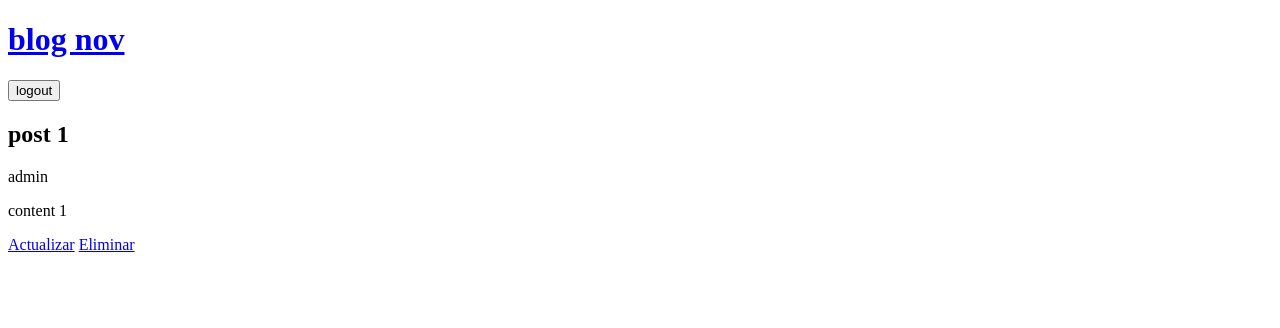
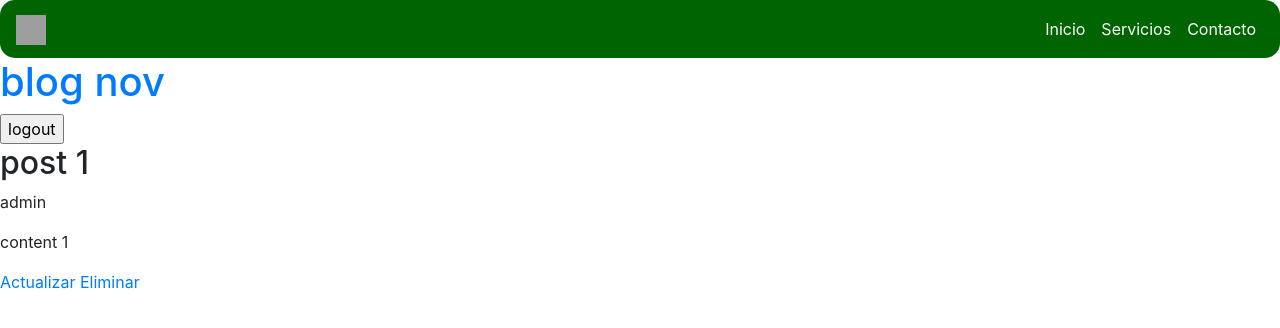
Before and after one commit to wilfranduarte1/blog-nov-2024, a Django app: a page that uses templates/_base.html in a window 1280 px wide. Shown: the top 328 px of the page. Run offline with Django 5.2, Linux system fonts and the light colour scheme; data comes from the database, SQL or seed files in the repository; both versions use the stored data as it was after the commit; some libraries are stand-ins or nearby versions; grey boxes are pictures that could not be loaded.

Commit message:
stilo agragados

```diff
--- a/templates/_base.html
+++ b/templates/_base.html
@@ -4,20 +4,53 @@
     <meta charset="UTF-8">
     <meta name="viewport" content="width=device-width, initial-scale=1.0">
     <title>Document</title>
+    <link rel="stylesheet" href="https://stackpath.bootstrapcdn.com/bootstrap/4.5.2/css/bootstrap.min.css">
+    <style>
+        .custom-navbar {
+            background-color: #006400; /* Verde oscuro */
+            border-radius: 15px;
+        }
+        .custom-navbar .navbar-brand, .custom-navbar .nav-link {
+            color: #ffffff !important; /* Blanco */
+        }
+    </style>
 </head>
 <body>
+
+    <nav class="navbar navbar-expand-lg custom-navbar">
+        <a class="navbar-brand" href="#">
+            <img src="ruta/a/tu/logo.png" width="30" height="30" alt="Logo">
+        </a>
+        <button class="navbar-toggler" type="button" data-toggle="collapse" data-target="#navbarNav" aria-controls="navbarNav" aria-expanded="false" aria-label="Toggle navigation">
+            <span class="navbar-toggler-icon"></span>
+        </button>
+        <div class="collapse navbar-collapse" id="navbarNav">
+            <ul class="navbar-nav ml-auto">
+                <li class="nav-item">
+                    <a class="nav-link" href="#">Inicio</a>
+                </li>
+                <li class="nav-item">
+                    <a class="nav-link" href="#">Servicios</a>
+                </li>
+                <li class="nav-item">
+                    <a class="nav-link" href="#">Contacto</a>
+                </li>
+            </ul>
+        </div>
+    </nav>
 
     <a href="{% url 'blog-home' %}"><h1>blog nov</h1></a>
 
     <form method="post" action="{% url 'logout' %}">
-
-    {% csrf_token %}
-    <input type="submit"  value="logout">
-
+        {% csrf_token %}
+        <input type="submit" value="logout">
     </form>
 
     {% block content %}
     {% endblock content %}
 
+    <script src="https://code.jquery.com/jquery-3.5.1.slim.min.js"></script>
+    <script src="https://cdn.jsdelivr.net/npm/@popperjs/core@2.9.2/dist/umd/popper.min.js"></script>
+    <script src="https://stackpath.bootstrapcdn.com/bootstrap/4.5.2/js/bootstrap.min.js"></script>
 </body>
 </html>
```
Also changed, not shown: db.sqlite3.
